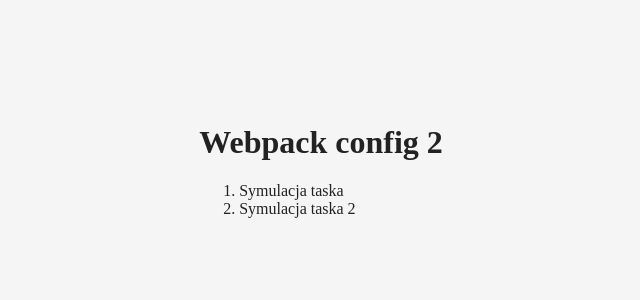
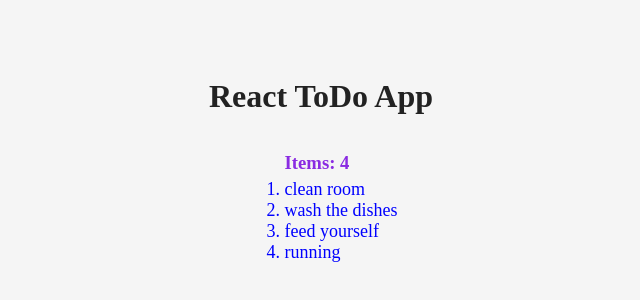
Before and after one commit to nexxtGen/To-Do-App, a React app: page / in a window 1280 px wide. Shown: the part 240-540 px from the top of the page, without its empty margins (327-967 px from the left). Built offline with nearby package versions, Linux system fonts and the light colour scheme.

Commit message:
Add scripts

```diff
--- a/package.json
+++ b/package.json
@@ -24,6 +24,8 @@
     "babel-preset-env": "^1.7.0",
     "babel-preset-react": "^6.24.1",
     "css-loader": "^1.0.0",
+    "html-webpack-plugin": "^3.2.0",
+    "optimize-js-plugin": "0.0.4",
     "react": "^16.5.2",
     "react-dom": "^16.5.2",
     "style-loader": "^0.23.0",
--- a/src/components/Title.js
+++ b/src/components/Title.js
@@ -1,12 +1,8 @@
 import React from 'react';
 
-const Title = props =>
+const Title = () =>
     <div className="title">
-        <h1>Webpack config 2</h1>
-        <ol>
-            {props.data.map(result => <li key={result.id}>{result.text}</li>)}
-        </ol>
+        <h1>React ToDo App</h1>
     </div>
 
-
 export default Title;
--- /dev/null
+++ b/src/components/Todo.css
@@ -0,0 +1,9 @@
+.item {
+    color: blue;
+    font-size: 18px;
+}
+.item:hover {
+    text-decoration: line-through;
+    color: red;
+    cursor: pointer;
+}
--- a/src/components/Todo.js
+++ b/src/components/Todo.js
@@ -0,0 +1,10 @@
+import React from 'react';
+import style from './Todo.css'
+
+const Todo = props => (
+    <li onClick={() => props.removeTodo(props.id)} className={style.item}>
+        {props.text}
+    </li>
+)
+
+export default Todo;
--- /dev/null
+++ b/src/components/TodoList.css
@@ -0,0 +1,7 @@
+.TodoList {
+    color: blueviolet;
+}
+
+h3 {
+    margin: 0 auto 5px;
+}
--- a/src/components/TodoList.js
+++ b/src/components/TodoList.js
@@ -0,0 +1,25 @@
+import React from 'react';
+import Todo from './Todo';
+import style from './TodoList.css'
+
+const TodoList = props => (
+        <ol className={style.TodoList}>
+            <h3>Items: {props.data.length}</h3>
+            {props.data.map((item) =>
+                <Todo key={item.id} id={item.id} removeTodo={props.remove} text={item.text}/>
+            )}
+        </ol>
+);
+
+/* wersja trochę dłuzsza
+const TodoList = (props) => {
+    return (
+        <ol>
+            {props.data.map((item) =>
+                <li key={item.id}>{item.text}</li>
+            )}
+        </ol>
+    )
+}
+ */
+export default TodoList;
--- a/src/containers/App.js
+++ b/src/containers/App.js
@@ -2,13 +2,27 @@
 import uuid from 'uuid';
 import style from './App.css';
 import Title from '../components/Title';
+import TodoList from '../components/TodoList';
 
 class App extends React.Component {
     constructor(props) {
         super(props);
         this.state = {
-            data: [{text: 'Symulacja taska', id: '1234isHardPassword'}, {text: 'Symulacja taska 2', id: '0234isHardPassword'}]
+            data: [{
+                id: 1,
+                    text: 'clean room'
+                }, {
+                id: 2,
+                    text: 'wash the dishes'
+                }, {
+                id: 3,
+                    text: 'feed yourself'
+                }, {
+                    id: 4,
+                        text: 'running'
+                    }]
         }; // #średniklivesmatter
+        this.removeTodo = this.removeTodo.bind(this);
     }
 
     //funkcje
@@ -30,7 +44,8 @@
     render() {
         return (
             <div className={style.TodoApp}>
-                <Title data={this.state.data}/>
+                <Title/>
+                <TodoList data={this.state.data} remove={this.removeTodo}/>
             </div>
         )
     }
--- /dev/null
+++ b/src/index.html
@@ -0,0 +1,10 @@
+<!DOCTYPE html>
+<html lang="en">
+<head>
+    <meta charset="UTF-8">
+    <title>Webpack + React ToDo</title>
+</head>
+<body>
+    <div id="app"></div>
+</body>
+</html>
--- a/webpack.config.js
+++ b/webpack.config.js
@@ -1,7 +1,23 @@
 const path = require('path');
+const HtmlWebpackPlugin = require('html-webpack-plugin');
+const OptimizeJsPlugin = require('optimize-js-plugin');
 
 //webpack.config.js
+const plugins = [new HtmlWebpackPlugin({
+    template: 'src/index.html',
+    filename: 'index.html',
+    inject: 'body'
+})];
+
 module.exports = (env) => {
+    if (env === 'production') {
+        plugins.push(
+            new OptimizeJsPlugin({
+                sourceMap: false
+            })
+        )
+    }
+
     return {
         mode: env || 'production',
         entry: './src/index.js',
@@ -28,6 +44,8 @@
                     ]
                 }
             ]
-        }
+        },
+
+        plugins: plugins
     }
 };
```
Also changed, not shown: build/app.bundle.js, build/index.html, 1 other file.
